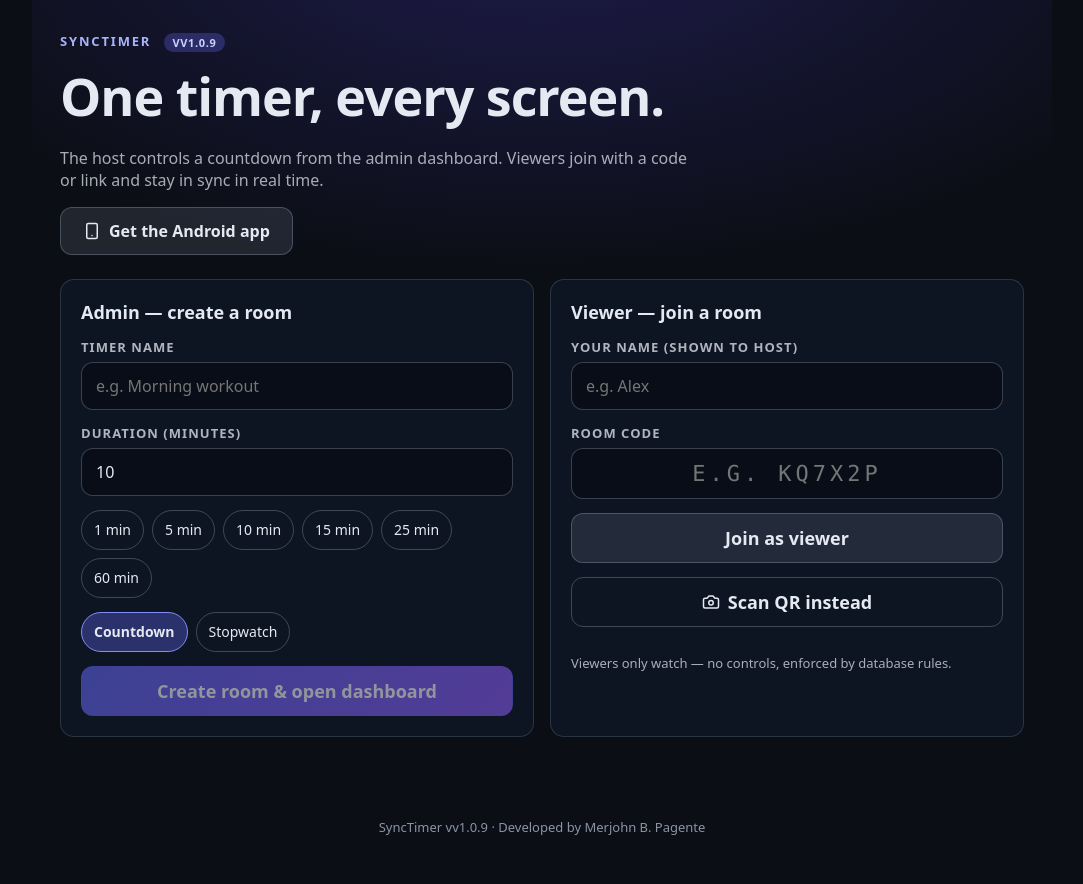
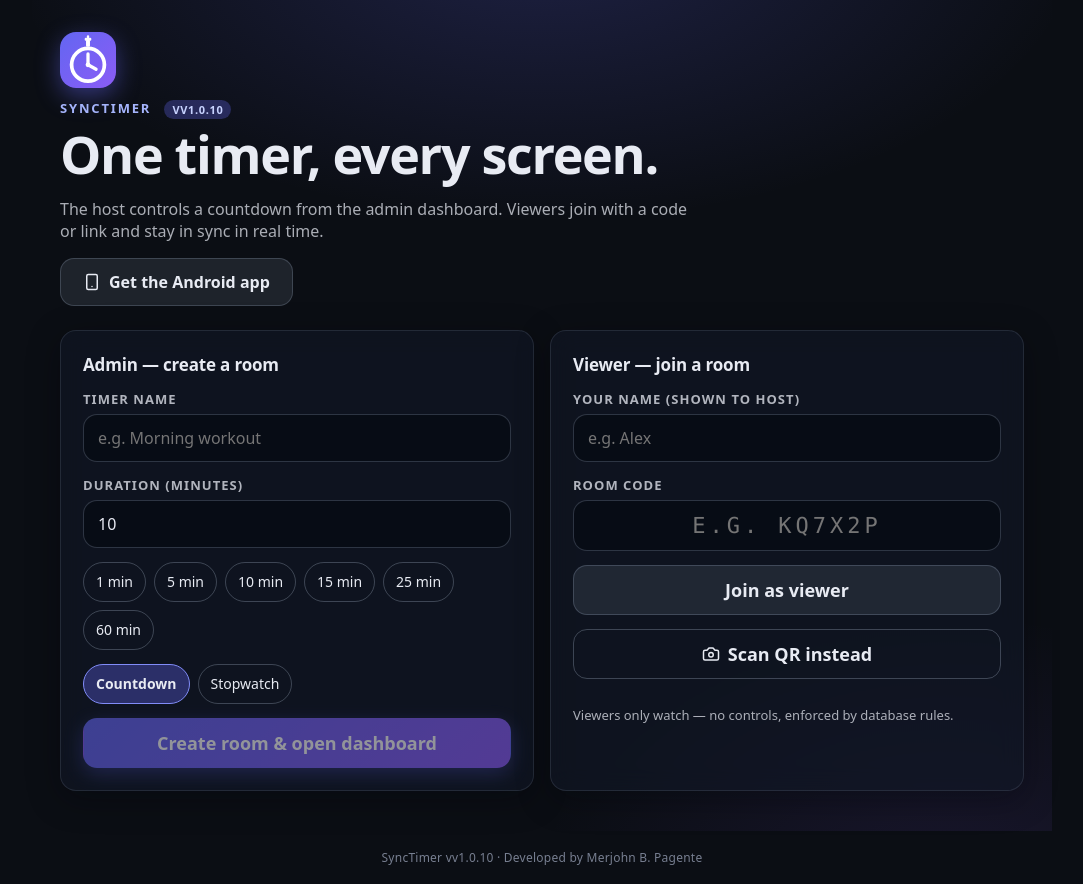
Before and after one commit to merjohnpagente/synctimer, a React (Vite) app: page / in a window 1280 px wide. Shown: the whole page, without its empty margins (98-1181 px from the left). Before the commit the page ends 854 px from the top, so only its background shows below. Built offline with nearby package versions, Linux system fonts and the light colour scheme; no server answers.

Commit message:
Minimal beautiful UI refresh: glass cards, glowing buttons, refined timer face, brand logo

```diff
--- a/src/index.css
+++ b/src/index.css
@@ -12,8 +12,12 @@
 :root {
   --sans: system-ui, -apple-system, 'Segoe UI', Roboto, sans-serif;
   --mono: ui-monospace, 'Cascadia Mono', Consolas, monospace;
-  --radius: 14px;
+  --radius: 16px;
   --tap: 48px;
+  --ease: cubic-bezier(0.22, 1, 0.36, 1);
+  --accent1: #6366f1;
+  --accent2: #8b5cf6;
+  --shadow-soft: 0 8px 32px rgba(2, 6, 12, 0.35);
 }
 
 html,
@@ -36,15 +40,24 @@ body {
   min-height: 100svh;
   display: flex;
   flex-direction: column;
+  animation: page-in 0.45s var(--ease);
+}
+@keyframes page-in {
+  from {
+    opacity: 0;
+    transform: translateY(8px);
+  }
 }
 
 .app-footer {
   margin-top: auto;
   padding: 18px 16px calc(18px + env(safe-area-inset-bottom));
   text-align: center;
-  font-size: 13px;
+  font-size: 12px;
+  letter-spacing: 0.02em;
   color: #8b93a7;
-  background: #0b0e14;
+  opacity: 0.85;
+  background: transparent;
 }
 
 .muted {
@@ -77,7 +90,7 @@ body {
   font: inherit;
   min-height: var(--tap);
   padding: 12px 22px;
-  border-radius: 12px;
+  border-radius: 14px;
   border: 1px solid transparent;
   cursor: pointer;
   font-weight: 650;
@@ -87,7 +100,15 @@ body {
   justify-content: center;
   gap: 8px;
   text-decoration: none;
-  transition: transform 0.06s ease, filter 0.15s ease;
+  transition:
+    transform 0.08s ease,
+    filter 0.15s ease,
+    box-shadow 0.2s ease;
+}
+button:focus-visible,
+a:focus-visible {
+  outline: 2px solid #818cf8;
+  outline-offset: 2px;
 }
 .btn:active {
   transform: scale(0.98);
@@ -106,16 +127,18 @@ body {
   font-size: 14px;
 }
 .btn-primary {
-  background: linear-gradient(135deg, #6366f1, #8b5cf6);
+  background: linear-gradient(135deg, var(--accent1), var(--accent2));
   color: #fff;
+  box-shadow: 0 6px 20px rgba(99, 102, 241, 0.4);
 }
 .btn-primary:hover {
   filter: brightness(1.08);
+  box-shadow: 0 8px 26px rgba(99, 102, 241, 0.5);
 }
 .btn-secondary {
-  background: rgba(148, 163, 184, 0.16);
+  background: rgba(148, 163, 184, 0.14);
   color: inherit;
-  border-color: rgba(148, 163, 184, 0.35);
+  border-color: rgba(148, 163, 184, 0.28);
 }
 .btn-ghost {
   background: transparent;
@@ -137,15 +160,19 @@ body {
   width: 100%;
   min-height: var(--tap);
   padding: 12px 14px;
-  border-radius: 12px;
-  border: 1px solid rgba(148, 163, 184, 0.35);
-  background: rgba(2, 6, 12, 0.5);
+  border-radius: 14px;
+  border: 1px solid rgba(148, 163, 184, 0.28);
+  background: rgba(2, 6, 12, 0.45);
   color: inherit;
   font-size: 16px;
+  transition:
+    border-color 0.15s ease,
+    box-shadow 0.15s ease;
 }
 .input:focus {
-  outline: 2px solid #818cf8;
-  outline-offset: 1px;
+  outline: none;
+  border-color: #818cf8;
+  box-shadow: 0 0 0 3px rgba(99, 102, 241, 0.25);
 }
 .code-input {
   font-family: var(--mono);
@@ -176,12 +203,17 @@ body {
 /* ---------- cards / chips ---------- */
 .card {
   border-radius: var(--radius);
-  padding: 20px;
-  border: 1px solid rgba(148, 163, 184, 0.22);
+  padding: 22px;
+  border: 1px solid rgba(148, 163, 184, 0.16);
+  backdrop-filter: blur(12px);
+  -webkit-backdrop-filter: blur(12px);
+  box-shadow: var(--shadow-soft);
 }
 .card-title {
   margin: 0 0 14px;
-  font-size: 18px;
+  font-size: 17px;
+  font-weight: 700;
+  letter-spacing: -0.01em;
 }
 .count-badge {
   display: inline-block;
@@ -234,10 +266,12 @@ body {
   display: inline-flex;
   align-items: center;
   gap: 8px;
-  font-size: 14px;
-  padding: 8px 12px;
+  font-size: 13px;
+  font-weight: 600;
+  padding: 7px 12px;
   border-radius: 999px;
-  border: 1px solid rgba(148, 163, 184, 0.3);
+  border: 1px solid rgba(148, 163, 184, 0.25);
+  background: rgba(148, 163, 184, 0.08);
   white-space: nowrap;
 }
 .conn-dot {
@@ -277,11 +311,15 @@ body {
 }
 .status-pill {
   display: inline-block;
-  font-size: 15px;
-  font-weight: 750;
-  padding: 6px 18px;
+  font-size: 13px;
+  font-weight: 700;
+  padding: 5px 14px;
   border-radius: 999px;
-  letter-spacing: 0.04em;
+  letter-spacing: 0.06em;
+  text-transform: uppercase;
+  transition:
+    background-color 0.25s ease,
+    color 0.25s ease;
 }
 .status-ready {
   background: rgba(148, 163, 184, 0.2);
@@ -311,7 +349,7 @@ body {
 }
 .timer-ring-wrap {
   position: relative;
-  width: min(78vw, 340px);
+  width: min(74vw, 320px);
   aspect-ratio: 1;
 }
 .timer-ring {
@@ -320,15 +358,16 @@ body {
 }
 .ring-track {
   fill: none;
-  stroke-width: 12;
-  stroke: rgba(148, 163, 184, 0.2);
+  stroke-width: 10;
+  stroke: rgba(148, 163, 184, 0.18);
 }
 .ring-fill {
   fill: none;
-  stroke-width: 12;
+  stroke-width: 10;
   stroke-linecap: round;
   stroke: #6366f1;
   transition: stroke-dashoffset 0.2s linear;
+  filter: drop-shadow(0 0 6px rgba(99, 102, 241, 0.55));
 }
 .is-urgent .ring-fill {
   stroke: #f59e0b;
@@ -343,14 +382,15 @@ body {
   flex-direction: column;
   align-items: center;
   justify-content: center;
-  gap: 10px;
+  gap: 12px;
 }
 .timer-main {
   font-variant-numeric: tabular-nums;
-  font-weight: 800;
+  font-weight: 750;
   font-size: clamp(52px, 15vw, 76px);
-  letter-spacing: 1px;
+  letter-spacing: 0.5px;
   line-height: 1;
+  text-shadow: 0 2px 24px rgba(99, 102, 241, 0.35);
 }
 .timer-tenths {
   font-size: 0.4em;
@@ -377,12 +417,23 @@ body {
 
 /* ---------- host theme ---------- */
 .theme-host {
-  background: radial-gradient(1200px 600px at 50% -10%, #1e1b4b 0%, #0b0e14 60%);
-  color: #e5e9f2;
+  background:
+    radial-gradient(
+      900px 480px at 50% -8%,
+      rgba(99, 102, 241, 0.22) 0%,
+      transparent 60%
+    ),
+    radial-gradient(
+      700px 500px at 90% 110%,
+      rgba(139, 92, 246, 0.12) 0%,
+      transparent 60%
+    ),
+    #0b0e14;
+  color: #e8ebf3;
   min-height: 100svh;
 }
 .theme-host .card {
-  background: rgba(17, 24, 39, 0.75);
+  background: rgba(17, 24, 39, 0.6);
 }
 .theme-host .eyebrow {
   color: #a5b4fc;
@@ -393,6 +444,13 @@ body {
 }
 
 /* ---------- home ---------- */
+.brand-mark {
+  width: 56px;
+  height: 56px;
+  border-radius: 16px;
+  box-shadow: 0 8px 24px rgba(99, 102, 241, 0.45);
+  margin-bottom: 6px;
+}
 .home {
   padding: 32px 16px 40px;
   max-width: 1020px;
@@ -401,8 +459,10 @@ body {
 }
 .home-hero h1 {
   font-size: clamp(30px, 6vw, 52px);
+  font-weight: 750;
   margin: 8px 0 10px;
-  letter-spacing: -0.02em;
+  letter-spacing: -0.025em;
+  line-height: 1.05;
 }
 .home-hero p {
   max-width: 640px;
@@ -460,10 +520,11 @@ body {
   flex-direction: column;
   align-items: center;
   gap: 18px;
-  padding: 24px 12px;
+  padding: 28px 16px;
   border-radius: var(--radius);
-  background: rgba(2, 6, 12, 0.45);
-  border: 1px solid rgba(148, 163, 184, 0.2);
+  background: rgba(2, 6, 12, 0.35);
+  border: 1px solid rgba(148, 163, 184, 0.14);
+  box-shadow: var(--shadow-soft);
 }
 .controls {
   display: grid;
@@ -562,7 +623,7 @@ body {
 
 /* ---------- viewer theme ---------- */
 .theme-viewer {
-  background: linear-gradient(180deg, #f8fafc 0%, #eef2ff 100%);
+  background: linear-gradient(180deg, #ffffff 0%, #eef2ff 70%, #e0e7ff 100%);
   color: #0f172a;
   min-height: 100svh;
 }
@@ -652,12 +713,12 @@ body {
   flex-direction: column;
   align-items: center;
   justify-content: center;
-  gap: 18px;
+  gap: 22px;
   padding: 12px 0;
 }
 .viewer-progress {
   width: min(100%, 480px);
-  height: 12px;
+  height: 10px;
   border-radius: 999px;
   background: #e2e8f0;
   overflow: hidden;
@@ -668,8 +729,8 @@ body {
   transition: width 0.2s linear;
 }
 .viewer-hint {
-  font-size: 16px;
-  color: #475569;
+  font-size: 15px;
+  color: #64748b;
   text-align: center;
 }
 
--- a/src/lib/site.js
+++ b/src/lib/site.js
@@ -1,7 +1,7 @@
 // Single place to update on each release.
-export const APP_VERSION = 'v1.0.9'
+export const APP_VERSION = 'v1.0.10'
 export const APK_URL =
-  'https://github.com/merjohnpagente/synctimer/releases/download/v1.0.9/SyncTimer.apk'
+  'https://github.com/merjohnpagente/synctimer/releases/download/v1.0.10/SyncTimer.apk'
 export const RELEASES_URL =
   'https://github.com/merjohnpagente/synctimer/releases'
 export const REPO_URL = 'https://github.com/merjohnpagente/synctimer'
--- a/src/pages/DownloadPage.jsx
+++ b/src/pages/DownloadPage.jsx
@@ -21,6 +21,13 @@ export function DownloadPage() {
   return (
     <div className="theme-host download">
       <header className="dl-hero">
+        <img
+          src="/logo.svg"
+          className="brand-mark"
+          alt="SyncTimer logo"
+          width={56}
+          height={56}
+        />
         <div className="eyebrow">SyncTimer for Android</div>
         <h1>Get the app.</h1>
         <p className="muted">
--- a/src/pages/HomePage.jsx
+++ b/src/pages/HomePage.jsx
@@ -111,6 +111,13 @@ export function HomePage({ uid, authReady, authError }) {
     <div className="theme-host home">
       <UpdateBanner />
       <header className="home-hero">
+        <img
+          src="/logo.svg"
+          className="brand-mark"
+          alt="SyncTimer logo"
+          width={56}
+          height={56}
+        />
         <div className="eyebrow">
           SyncTimer <span className="ver-chip">v{APP_VERSION}</span>
         </div>
```
